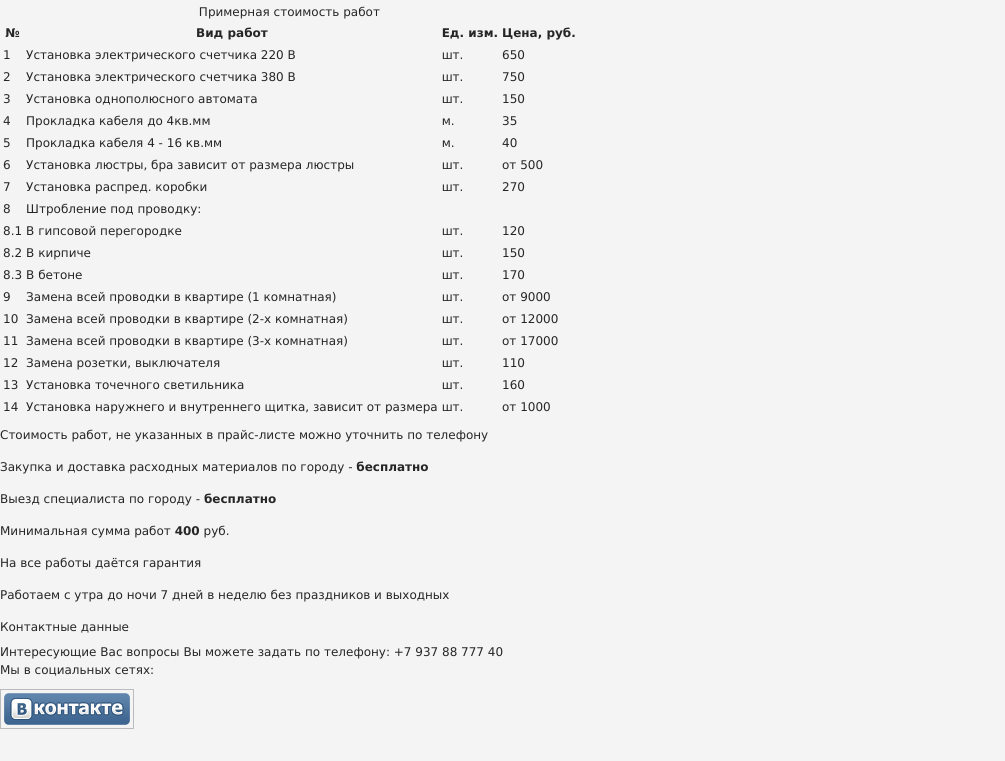
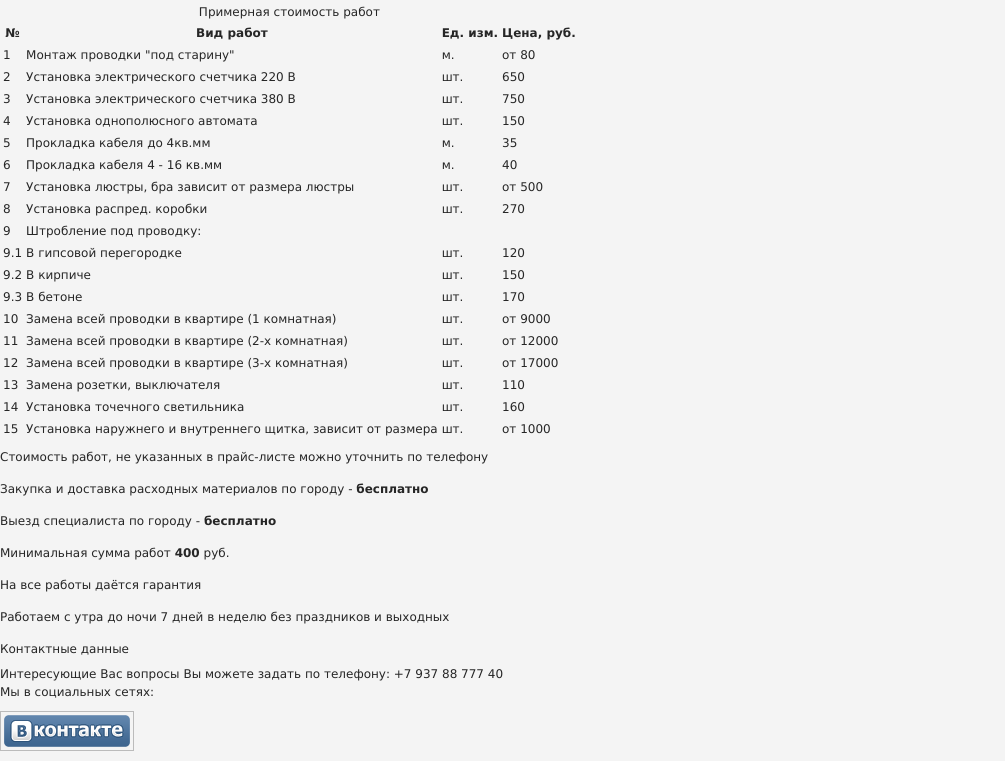
Before and after one commit to DmitryBykin/ulelectric.ru, a website: page index.html in a window 1280 px wide. Shown: the part 1045-1806 px from the top of the page, without its empty margins (0-1005 px from the left). Before the commit the page ends 1784 px from the top, so only its background shows below. Drawn offline with Linux system fonts and the light colour scheme; files that its build step writes are made by us from their sources; files whose address does not match are found by name.

Commit message:
исправлены имена классов

```diff
--- a/index.html
+++ b/index.html
@@ -28,7 +28,7 @@
 	<div class="masterelectric_phone">
 		<h1>Электрик Ульяновск</h1>
 		<p class="phone"> +7 937 88 777 40</p>
-		<a href="tel:+79378877740"><p class="pozvonit">позвонить!</p></a>
+		<a href="tel:+79378877740"><p class="call">позвонить!</p></a>
 	</div>
 
 	<p class="underbanner">Ульяновцы доверяют нам уют в своих домах уже 10 лет!</p>
@@ -68,105 +68,111 @@
 						<th class='middletd'> Цена, руб. </th>
 					</tr>
 
-					<tr>
+          <tr>
 						<td class='nomertd'> 1</td>
+						<td class='lefttd'> Монтаж проводки "под старину"</td>
+						<td class='middletd'> м. </td>
+						<td class='righttd'> от 80 </td>
+					</tr>
+          <tr>
+						<td class='nomertd'> 2</td>
 						<td class='lefttd'> Установка электрического счетчика 220 В</td>
 						<td class='middletd'> шт. </td>
 						<td class='righttd'> 650 </td>
 					</tr>
 					<tr>
-						<td class='nomertd'> 2</td>
+						<td class='nomertd'> 3</td>
 						<td class='lefttd'> Установка электрического счетчика 380 В </td>
 						<td class='middletd'> шт. </td>
 						<td class='righttd'> 750 </td>
 					</tr>
 					<tr>
-						<td class='nomertd'> 3</td>
+						<td class='nomertd'> 4</td>
 						<td class='lefttd'> Установка однополюсного автомата </td>
 						<td class='middletd'> шт. </td>
 						<td class='righttd'> 150 </td>
 					</tr>
 					<tr>
-						<td class='nomertd'> 4</td>
+						<td class='nomertd'> 5</td>
 						<td class='lefttd'> Прокладка кабеля до 4кв.мм </td>
 						<td class='middletd'> м. </td>
 						<td class='righttd'> 35 </td>
 					</tr>
 					<tr>
-						<td class='nomertd'> 5 </td>
+						<td class='nomertd'> 6</td>
 						<td class='lefttd'> Прокладка кабеля 4 - 16 кв.мм </td>
 						<td class='middletd'> м. </td>
 						<td class='righttd'> 40 </td>
 					</tr>
 					<tr>
-						<td class='nomertd'> 6 </td>
+						<td class='nomertd'> 7 </td>
 						<td class='lefttd'> Установка люстры, бра зависит от размера люстры </td>
 						<td class='middletd'> шт. </td>
 						<td class='righttd'>  от 500 </td>
 					</tr>
 
 					<tr>
-						<td class='nomertd'> 7 </td>
+						<td class='nomertd'> 8 </td>
 						<td class='lefttd'> Установка распред. коробки</td>
 						<td class='middletd'> шт. </td>
 						<td class='righttd'>  270 </td>
 					</tr>
 					<tr>
-						<td class='nomertd'> 8 </td>
+						<td class='nomertd'> 9 </td>
 						<td class='lefttd'> Штробление под проводку: </td>
 						<td class='middletd'>  </td>
 						<td class='righttd'>   </td>
 					</tr>
 					<tr>
-						<td class='nomertd'> 8.1 </td>
+						<td class='nomertd'> 9.1 </td>
 						<td class='lefttd'> В гипсовой перегородке</td>
 						<td class='middletd'> шт. </td>
 						<td class='righttd'>  120 </td>
 					</tr>
 					<tr>
-						<td class='nomertd'> 8.2 </td>
+						<td class='nomertd'> 9.2 </td>
 						<td class='lefttd'> В кирпиче</td>
 						<td class='middletd'> шт. </td>
 						<td class='righttd'> 150 </td>
 					</tr>
 					<tr>
-						<td class='nomertd'> 8.3 </td>
+						<td class='nomertd'> 9.3 </td>
 						<td class='lefttd'> В бетоне</td>
 						<td class='middletd'> шт. </td>
 						<td class='righttd'>  170 </td>
 					</tr>
 					<tr>
-						<td class='nomertd'> 9 </td>
+						<td class='nomertd'> 10 </td>
 						<td class='lefttd'> Замена всей проводки в квартире (1 комнатная) </td>
 						<td class='middletd'> шт. </td>
 						<td class='righttd'>  от 9000 </td>
 					</tr>
 					<tr>
-						<td class='nomertd'> 10 </td>
+						<td class='nomertd'> 11 </td>
 						<td class='lefttd'> Замена всей проводки в квартире (2-х комнатная) </td>
 						<td class='middletd'> шт. </td>
 						<td class='righttd'>  от 12000 </td>
 					</tr>
 					<tr>
-						<td class='nomertd'> 11 </td>
+						<td class='nomertd'> 12 </td>
 						<td class='lefttd'> Замена всей проводки в квартире (3-х комнатная)</td>
 						<td class='middletd'> шт. </td>
 						<td class='righttd'>  от 17000 </td>
 					</tr>
 					<tr>
-						<td class='nomertd'> 12 </td>
+						<td class='nomertd'> 13 </td>
 						<td class='lefttd'> Замена розетки, выключателя</td>
 						<td class='middletd'> шт. </td>
 						<td class='righttd'>  110 </td>
 					</tr>
 					<tr>
-						<td class='nomertd'> 13 </td>
+						<td class='nomertd'> 14 </td>
 						<td class='lefttd'> Установка точечного светильника</td>
 						<td class='middletd'> шт. </td>
 						<td class='righttd'>  160 </td>
 					</tr>
 					<tr>
-						<td class='nomertd'> 14 </td>
+						<td class='nomertd'> 15 </td>
 						<td class='lefttd'> Установка наружнего и внутреннего щитка, зависит от размера</td>
 						<td class='middletd'> шт. </td>
 						<td class='righttd'>  от 1000 </td>
```
Also changed, not shown: examples.html (+1 -1 lines), less/style.less (+4 -4 lines).
